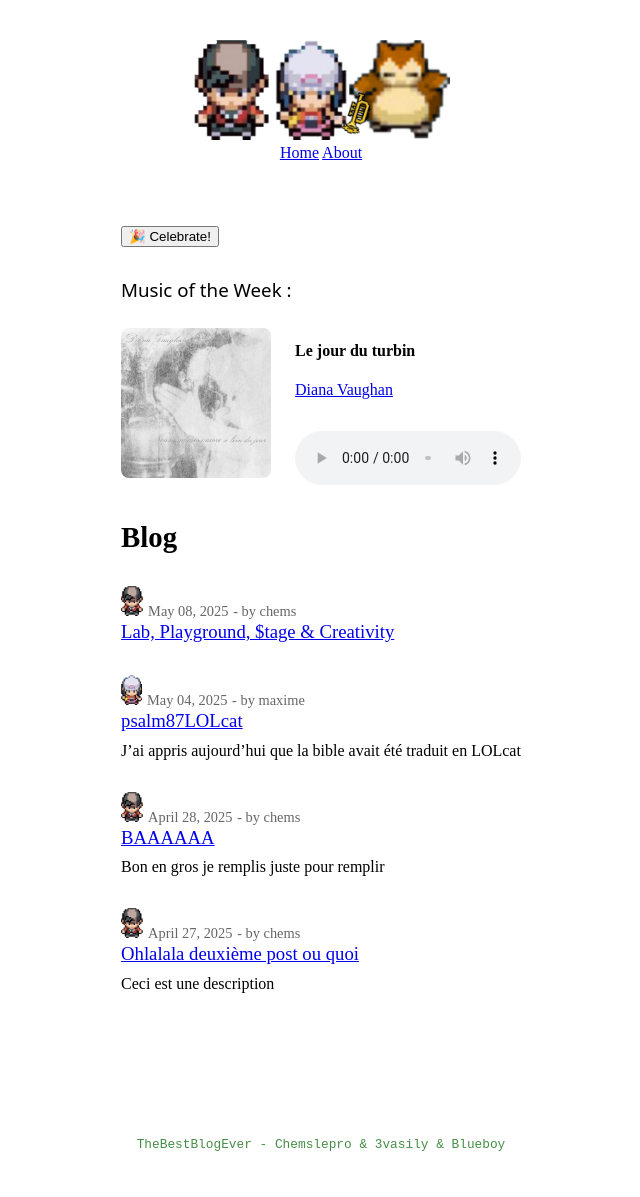
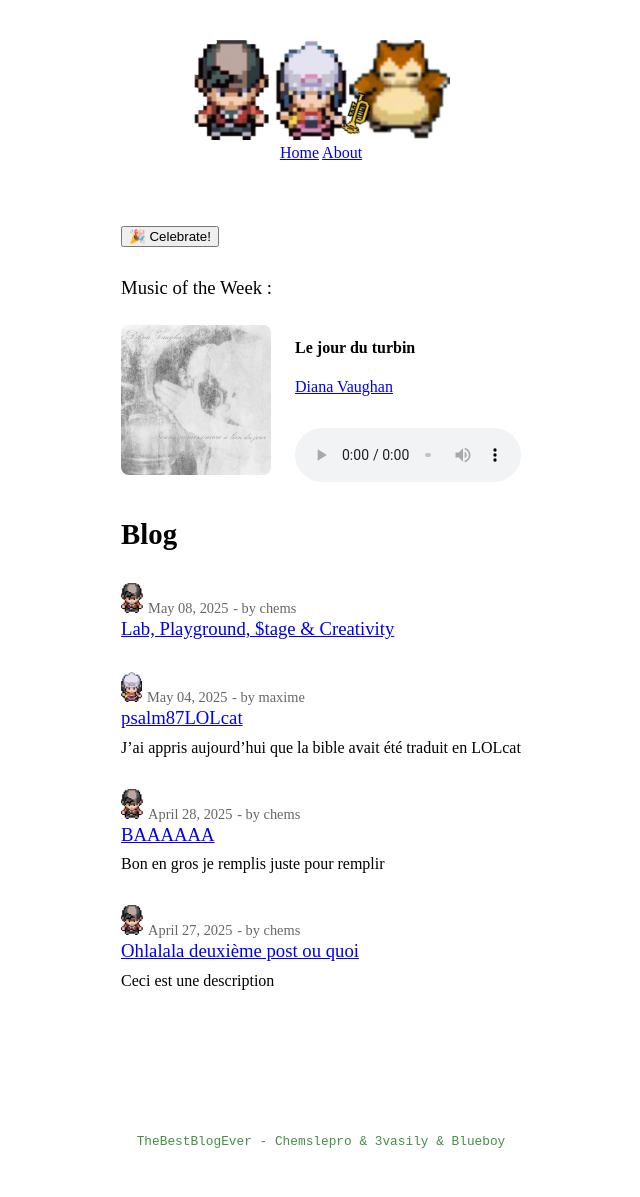
Before and after one commit to 3imaginaryboys3/3imaginaryboys3.github.io, a Jekyll site: the page built from index.markdown, in a window 1280 px wide. Shown: the whole page, without its empty margins (319-959 px from the left). Built offline with Jekyll 4.4.1, drawn with Linux system fonts in a browser that asks for light colours; nearby versions of some CDN libraries; some web fonts are replaced.

Commit message:
Update head.html
Changement police music of the week

```diff
--- a/_includes/head.html
+++ b/_includes/head.html
@@ -28,12 +28,9 @@
     }
 
     h3 {
-        font-family: "Honk", system-ui; font-optical-sizing: auto;
+        font-family: "DM Serif Text", serif;
   font-weight: 400;
   font-style: normal;
-  font-variation-settings:
-    "MORF" 15,
-    "SHLN" 50;
     }
 
     .site-header h1 {
@@ -164,7 +161,7 @@
 
 <link rel="preconnect" href="https://fonts.googleapis.com">
 <link rel="preconnect" href="https://fonts.gstatic.com" crossorigin>
-<link href="https://fonts.googleapis.com/css2?family=Honk&family=Space+Mono:ital,wght@0,400;0,700;1,400;1,700&display=swap" rel="stylesheet">
+<link href="https://fonts.googleapis.com/css2?family=DM+Serif+Text:ital@0;1&display=swap" rel="stylesheet">
 
 
 <head>
```
